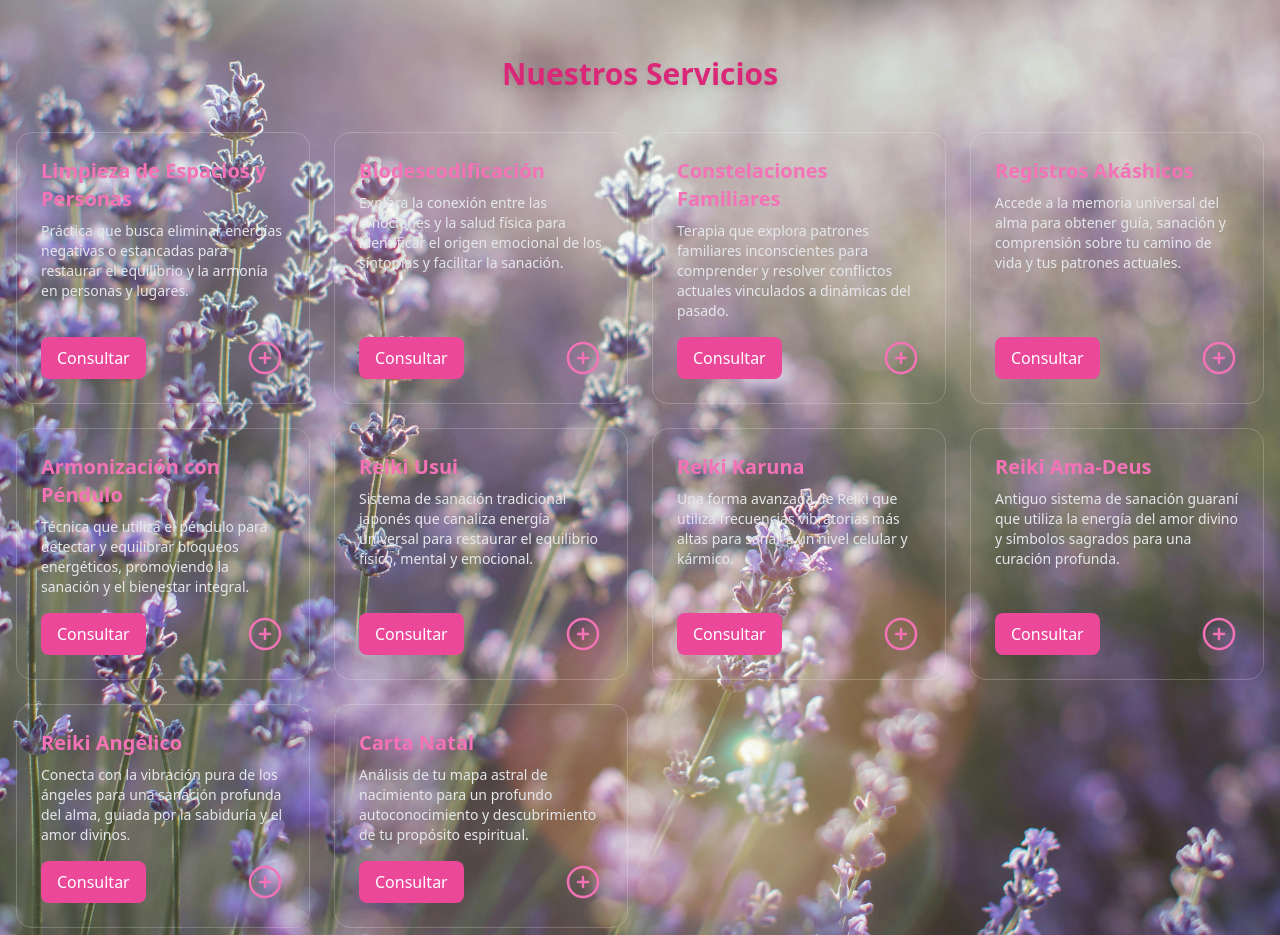
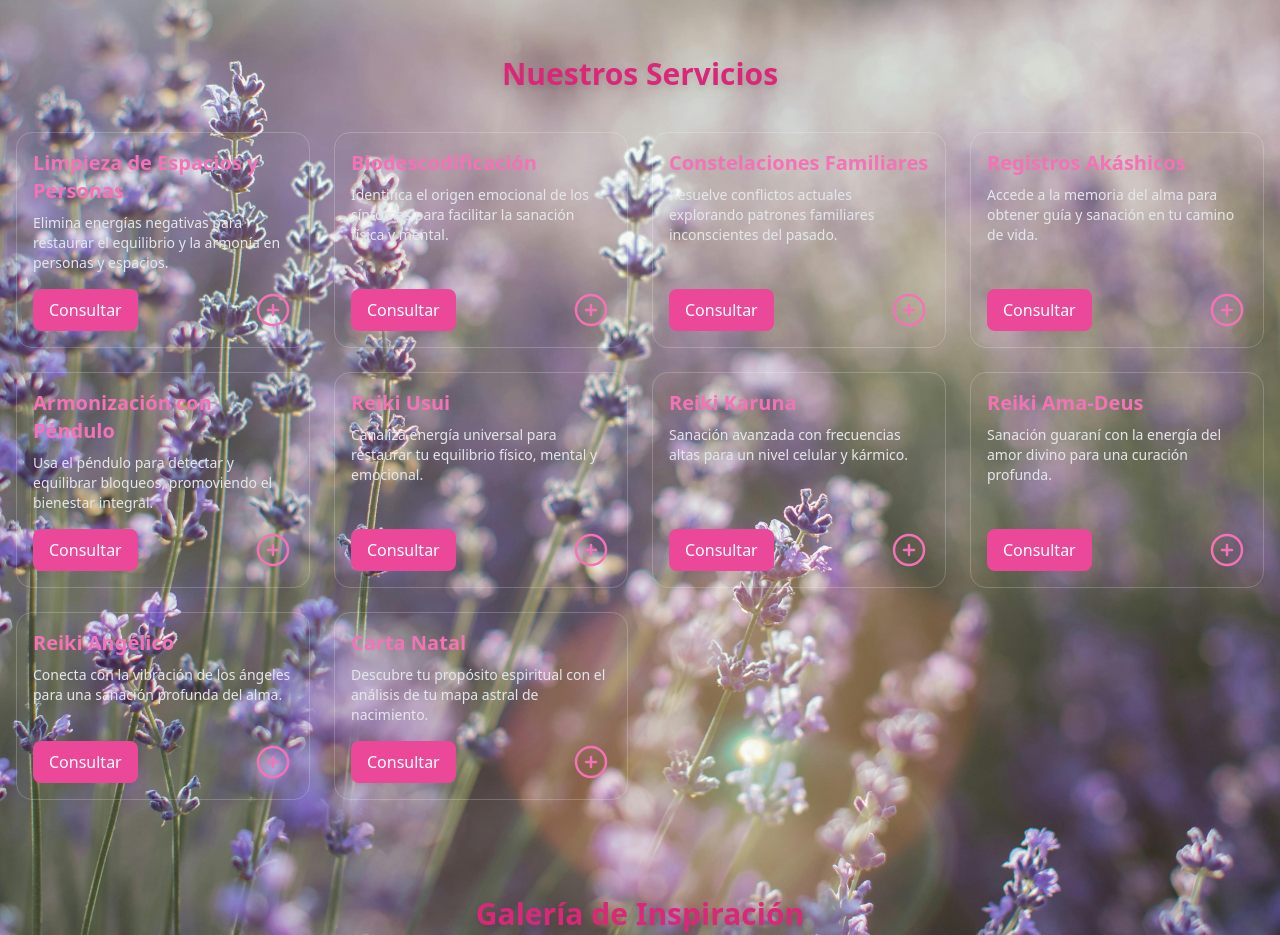
Before and after one commit to cuellogabriel/PranaBhakti, a plain HTML site: page index.html in a window 1280 px wide. Shown: the part 720-1655 px from the top of the page. Drawn offline with nearby package versions, Linux system fonts and the light colour scheme.

Commit message:
correciones3

```diff
--- a/index.html
+++ b/index.html
@@ -236,9 +236,9 @@
     <div class="grid md:grid-cols-2 lg:grid-cols-3 xl:grid-cols-4 gap-6">
 
       <!-- Servicio: Limpieza Energética -->
-      <div class="rounded-2xl p-6 transition flex flex-col border border-white/20">
+      <div class="rounded-2xl p-4 transition flex flex-col border border-white/20">
         <h3 class="text-xl font-semibold text-pink-400">Limpieza de Espacios y Personas</h3>
-        <p class="mt-2 text-sm text-gray-200 flex-grow">Práctica que busca eliminar energías negativas o estancadas para restaurar el equilibrio y la armonía en personas y lugares.</p>
+        <p class="mt-2 text-sm text-gray-200 flex-grow">Elimina energías negativas para restaurar el equilibrio y la armonía en personas y espacios.</p>
         <div class="flex justify-between items-center mt-4">
           <a href="https://wa.me/5492324611769" target="_blank" class="text-center bg-pink-500 text-white py-2 px-4 rounded-lg hover:bg-pink-600 transition-colors">Consultar</a>
           <button data-action="open-modal" aria-label="Ver más información sobre Limpieza de Espacios y Personas" class="text-pink-400 hover:text-pink-500 transition-colors">
@@ -249,9 +249,9 @@
       </div>
 
       <!-- Servicio: Biodescodificación -->
-      <div class="rounded-2xl p-6 transition flex flex-col border border-white/20">
+      <div class="rounded-2xl p-4 transition flex flex-col border border-white/20">
         <h3 class="text-xl font-semibold text-pink-400">Biodescodificación</h3>
-        <p class="mt-2 text-sm text-gray-200 flex-grow">Explora la conexión entre las emociones y la salud física para identificar el origen emocional de los síntomas y facilitar la sanación.</p>
+        <p class="mt-2 text-sm text-gray-200 flex-grow">Identifica el origen emocional de los síntomas para facilitar la sanación física y mental.</p>
         <div class="flex justify-between items-center mt-4">
           <a href="https://wa.me/5492324611769" target="_blank" class="text-center bg-pink-500 text-white py-2 px-4 rounded-lg hover:bg-pink-600 transition-colors">Consultar</a>
           <button data-action="open-modal" aria-label="Ver más información sobre Biodescodificación" class="text-pink-400 hover:text-pink-500 transition-colors">
@@ -262,9 +262,9 @@
       </div>
 
       <!-- Servicio: Constelaciones Familiares -->
-      <div class="rounded-2xl p-6 transition flex flex-col border border-white/20">
+      <div class="rounded-2xl p-4 transition flex flex-col border border-white/20">
         <h3 class="text-xl font-semibold text-pink-400">Constelaciones Familiares</h3>
-        <p class="mt-2 text-sm text-gray-200 flex-grow">Terapia que explora patrones familiares inconscientes para comprender y resolver conflictos actuales vinculados a dinámicas del pasado.</p>
+        <p class="mt-2 text-sm text-gray-200 flex-grow">Resuelve conflictos actuales explorando patrones familiares inconscientes del pasado.</p>
         <div class="flex justify-between items-center mt-4">
           <a href="https://wa.me/5492324611769" target="_blank" class="text-center bg-pink-500 text-white py-2 px-4 rounded-lg hover:bg-pink-600 transition-colors">Consultar</a>
           <button data-action="open-modal" aria-label="Ver más información sobre Constelaciones Familiares" class="text-pink-400 hover:text-pink-500 transition-colors">
@@ -275,9 +275,9 @@
       </div>
 
             <!-- Servicio: Registros Akáshicos -->
-            <div class="rounded-2xl p-6 transition flex flex-col border border-white/20">
+            <div class="rounded-2xl p-4 transition flex flex-col border border-white/20">
               <h3 class="text-xl font-semibold text-pink-400">Registros Akáshicos</h3>
-              <p class="mt-2 text-sm text-gray-200 flex-grow">Accede a la memoria universal del alma para obtener guía, sanación y comprensión sobre tu camino de vida y tus patrones actuales.</p>
+              <p class="mt-2 text-sm text-gray-200 flex-grow">Accede a la memoria del alma para obtener guía y sanación en tu camino de vida.</p>
               <div class="flex justify-between items-center mt-4">
                 <a href="https://wa.me/5492324611769" target="_blank" class="text-center bg-pink-500 text-white py-2 px-4 rounded-lg hover:bg-pink-600 transition-colors">Consultar</a>
                 <button data-action="open-modal" aria-label="Ver más información sobre Registros Akáshicos" class="text-pink-400 hover:text-pink-500 transition-colors">
@@ -288,9 +288,9 @@
             </div>
 
             <!-- Servicio: Armonización con Péndulo -->
-            <div class="rounded-2xl p-6 transition flex flex-col border border-white/20">
+            <div class="rounded-2xl p-4 transition flex flex-col border border-white/20">
               <h3 class="text-xl font-semibold text-pink-400">Armonización con Péndulo</h3>
-              <p class="mt-2 text-sm text-gray-200 flex-grow">Técnica que utiliza el péndulo para detectar y equilibrar bloqueos energéticos, promoviendo la sanación y el bienestar integral.</p>
+              <p class="mt-2 text-sm text-gray-200 flex-grow">Usa el péndulo para detectar y equilibrar bloqueos, promoviendo el bienestar integral.</p>
               <div class="flex justify-between items-center mt-4">
                 <a href="https://wa.me/5492324611769" target="_blank" class="text-center bg-pink-500 text-white py-2 px-4 rounded-lg hover:bg-pink-600 transition-colors">Consultar</a>
                 <button data-action="open-modal" aria-label="Ver más información sobre Armonización con Péndulo" class="text-pink-400 hover:text-pink-500 transition-colors">
@@ -302,9 +302,9 @@
 
 
       <!-- Servicio: Reiki Usui -->
-      <div class="rounded-2xl p-6 transition flex flex-col border border-white/20">
+      <div class="rounded-2xl p-4 transition flex flex-col border border-white/20">
         <h3 class="text-xl font-semibold text-pink-400">Reiki Usui</h3>
-        <p class="mt-2 text-sm text-gray-200 flex-grow">Sistema de sanación tradicional japonés que canaliza energía universal para restaurar el equilibrio físico, mental y emocional.</p>
+        <p class="mt-2 text-sm text-gray-200 flex-grow">Canaliza energía universal para restaurar tu equilibrio físico, mental y emocional.</p>
         <div class="flex justify-between items-center mt-4">
           <a href="https://wa.me/5492324611769" target="_blank" class="text-center bg-pink-500 text-white py-2 px-4 rounded-lg hover:bg-pink-600 transition-colors">Consultar</a>
           <button data-action="open-modal" aria-label="Ver más información sobre Reiki Usui" class="text-pink-400 hover:text-pink-500 transition-colors">
@@ -316,9 +316,9 @@
 
 
       <!-- Servicio: Reiki Karuna -->
-      <div class="rounded-2xl p-6 transition flex flex-col border border-white/20">
+      <div class="rounded-2xl p-4 transition flex flex-col border border-white/20">
         <h3 class="text-xl font-semibold text-pink-400">Reiki Karuna</h3>
-        <p class="mt-2 text-sm text-gray-200 flex-grow">Una forma avanzada de Reiki que utiliza frecuencias vibratorias más altas para sanar a un nivel celular y kármico.</p>
+        <p class="mt-2 text-sm text-gray-200 flex-grow">Sanación avanzada con frecuencias altas para un nivel celular y kármico.</p>
         <div class="flex justify-between items-center mt-4">
           <a href="https://wa.me/5492324611769" target="_blank" class="text-center bg-pink-500 text-white py-2 px-4 rounded-lg hover:bg-pink-600 transition-colors">Consultar</a>
           <button data-action="open-modal" aria-label="Ver más información sobre Reiki Karuna" class="text-pink-400 hover:text-pink-500 transition-colors">
@@ -329,9 +329,9 @@
       </div>
 
       <!-- Servicio: Reiki Ama-Deus -->
-      <div class="rounded-2xl p-6 transition flex flex-col border border-white/20">
+      <div class="rounded-2xl p-4 transition flex flex-col border border-white/20">
         <h3 class="text-xl font-semibold text-pink-400">Reiki Ama-Deus </h3>
-        <p class="mt-2 text-sm text-gray-200 flex-grow">Antiguo sistema de sanación guaraní que utiliza la energía del amor divino y símbolos sagrados para una curación profunda.</p>
+        <p class="mt-2 text-sm text-gray-200 flex-grow">Sanación guaraní con la energía del amor divino para una curación profunda.</p>
         <div class="flex justify-between items-center mt-4">
           <a href="https://wa.me/5492324611769" target="_blank" class="text-center bg-pink-500 text-white py-2 px-4 rounded-lg hover:bg-pink-600 transition-colors">Consultar</a>
           <button data-action="open-modal" aria-label="Ver más información sobre Reiki Ama-Deus" class="text-pink-400 hover:text-pink-500 transition-colors">
@@ -342,9 +342,9 @@
       </div>
 
       <!-- Servicio: Reiki Angélico -->
-      <div class="rounded-2xl p-6 transition flex flex-col border border-white/20">
+      <div class="rounded-2xl p-4 transition flex flex-col border border-white/20">
         <h3 class="text-xl font-semibold text-pink-400">Reiki Angélico</h3>
-        <p class="mt-2 text-sm text-gray-200 flex-grow">Conecta con la vibración pura de los ángeles para una sanación profunda del alma, guiada por la sabiduría y el amor divinos.</p>
+        <p class="mt-2 text-sm text-gray-200 flex-grow">Conecta con la vibración de los ángeles para una sanación profunda del alma.</p>
         <div class="flex justify-between items-center mt-4">
           <a href="https://wa.me/5492324611769" target="_blank" class="text-center bg-pink-500 text-white py-2 px-4 rounded-lg hover:bg-pink-600 transition-colors">Consultar</a>
           <button data-action="open-modal" aria-label="Ver más información sobre Reiki Angélico" class="text-pink-400 hover:text-pink-500 transition-colors">
@@ -355,9 +355,9 @@
       </div>
 
       <!-- Servicio: Carta Natal -->
-      <div class="rounded-2xl p-6 transition flex flex-col border border-white/20">
+      <div class="rounded-2xl p-4 transition flex flex-col border border-white/20">
         <h3 class="text-xl font-semibold text-pink-400">Carta Natal</h3>
-        <p class="mt-2 text-sm text-gray-200 flex-grow">Análisis de tu mapa astral de nacimiento para un profundo autoconocimiento y descubrimiento de tu propósito espiritual.</p>
+        <p class="mt-2 text-sm text-gray-200 flex-grow">Descubre tu propósito espiritual con el análisis de tu mapa astral de nacimiento.</p>
         <div class="flex justify-between items-center mt-4">
           <a href="https://wa.me/5492324611769" target="_blank" class="text-center bg-pink-500 text-white py-2 px-4 rounded-lg hover:bg-pink-600 transition-colors">Consultar</a>
           <button data-action="open-modal" aria-label="Ver más información sobre Carta Natal" class="text-pink-400 hover:text-pink-500 transition-colors">
@@ -397,8 +397,8 @@
 
   <section id="contacto" class="py-12">
     <div class="container mx-auto max-w-xl">
-      <h2 class="text-3xl font-bold text-center mb-6 text-pink-600 drop-shadow-lg">Contáctanos</h2>
       <form id="formulario" action="https://formspree.io/f/xzzvlznr" method="POST" class="space-y-4 p-8 rounded-2xl border border-white/20">
+        <h2 class="text-3xl font-bold text-center mb-6 text-pink-600 drop-shadow-lg">Contáctanos</h2>
         <input type="text" name="nombre" placeholder="Nombre completo" class="w-full p-3 rounded border border-gray-400 bg-transparent text-white placeholder:text-gray-300 focus:outline-none focus:ring-2 focus:ring-pink-400" required />
         <input type="email" name="email" placeholder="Correo electrónico" class="w-full p-3 rounded border border-gray-400 bg-transparent text-white placeholder:text-gray-300 focus:outline-none focus:ring-2 focus:ring-pink-400" required />
         <input type="tel" name="telefono" placeholder="Teléfono" class="w-full p-3 rounded border border-gray-400 bg-transparent text-white placeholder:text-gray-300 focus:outline-none focus:ring-2 focus:ring-pink-400" required />
```
